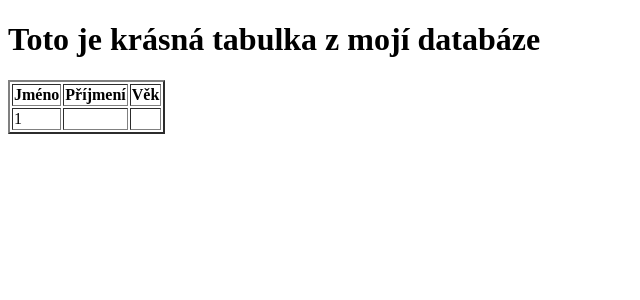
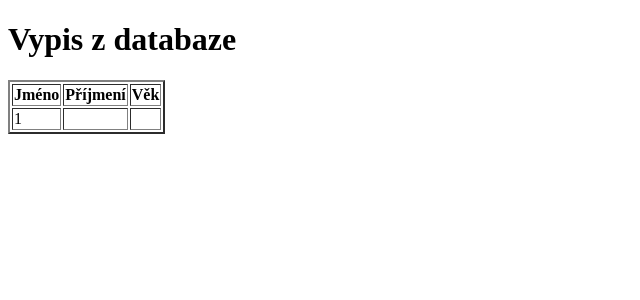
Before and after one commit to hartmaj2/rp-hartman, a Flask app: page / in a window 1280 px wide. Shown: the top 300 px of the page, without its empty margins (0-640 px from the left). Run offline with Flask 3, Linux system fonts and the light colour scheme; tables that the repository leaves empty or names only in its code hold one stand-in row (values such as "Sample post").

Commit message:
Change heading text

```diff
--- a/templates/index.html
+++ b/templates/index.html
@@ -6,7 +6,7 @@
     <title>Přihlášky</title>
 </head>
 <body>
-    <h1>Toto je krásná tabulka z mojí databáze</h1>
+    <h1>Vypis z databaze</h1>
     <table border="2">
         <thead>
             <tr>
```
